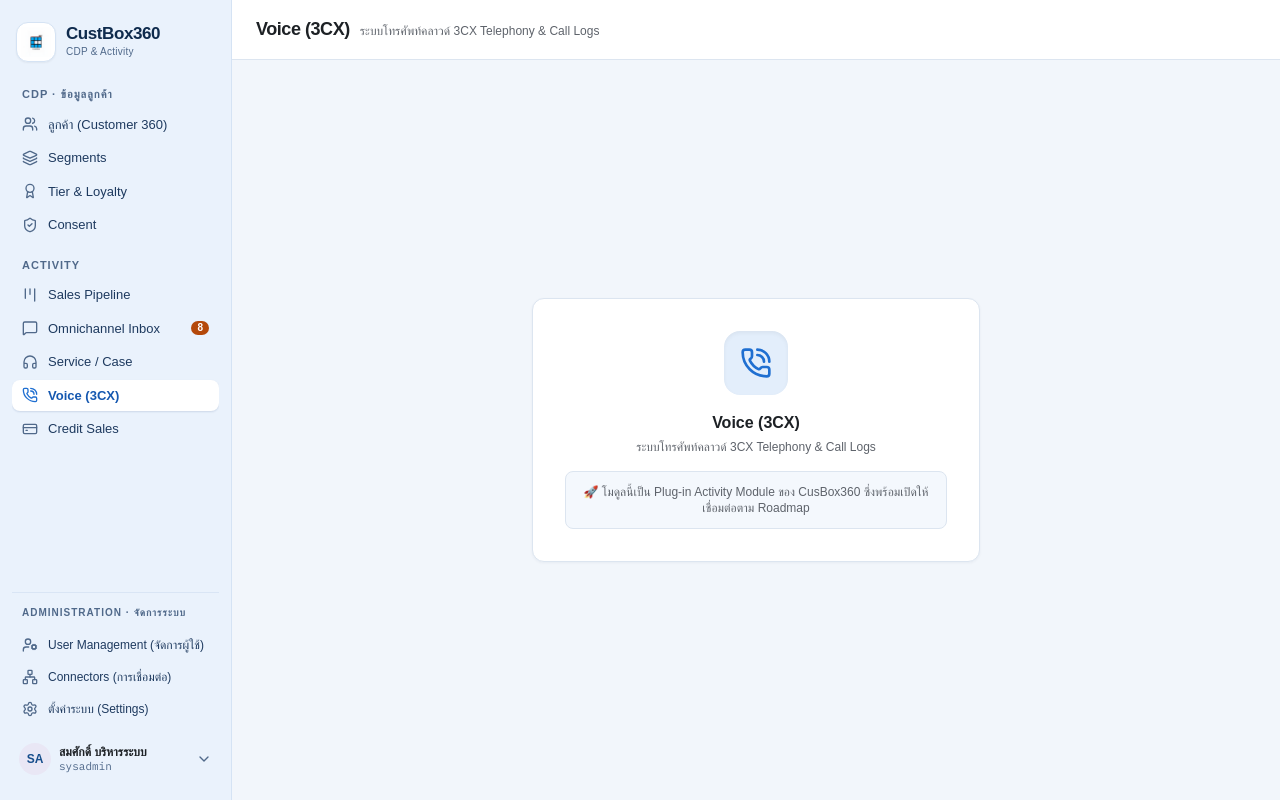
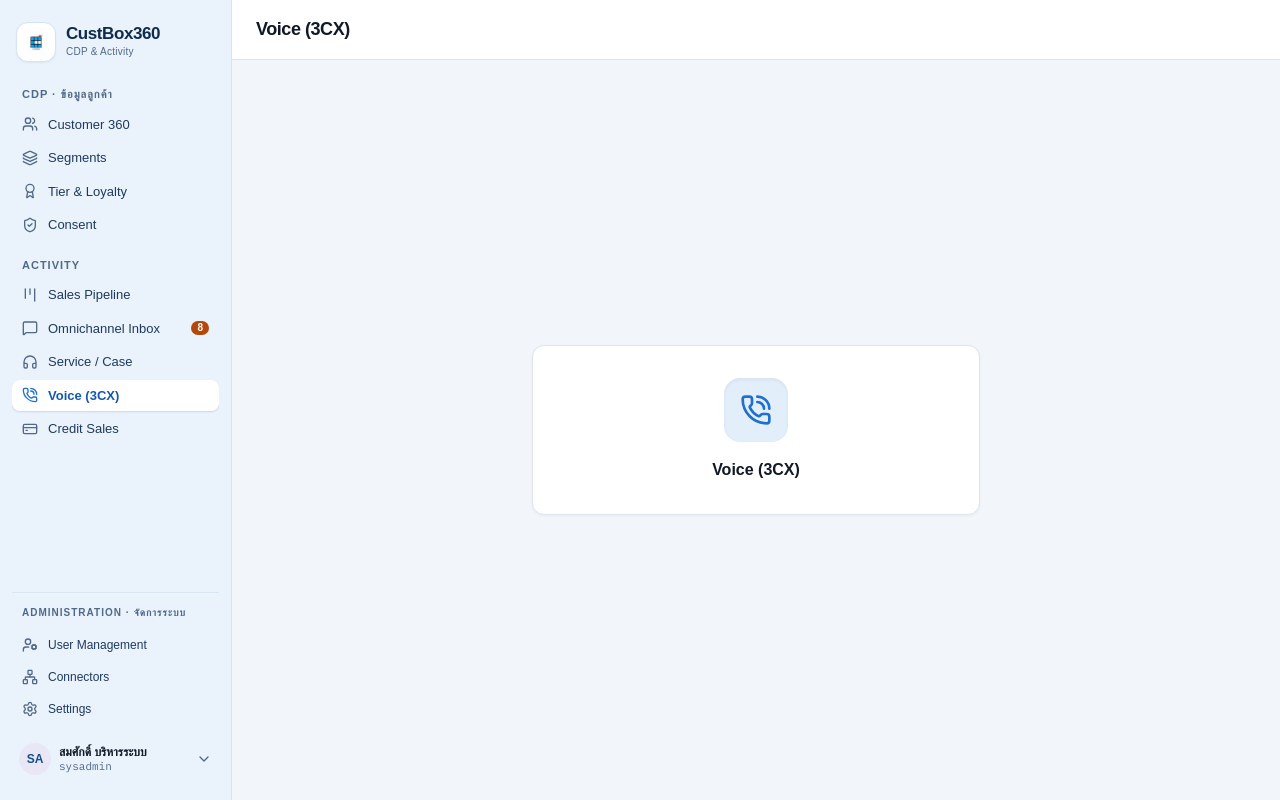
Before and after one commit to isarachootip/cbbox360, a React (Vite) app: page /voice in a window 1280 px wide. Built offline with nearby package versions, Linux system fonts and the light colour scheme; a web font is replaced by a local one.

Commit message:
feat: clean UI design with solid black text and minimal headers

```diff
--- a/src/components/layout/Sidebar.tsx
+++ b/src/components/layout/Sidebar.tsx
@@ -33,7 +33,7 @@
 
   const cdpNavItems = [
     {
-      name: 'ลูกค้า (Customer 360)',
+      name: 'Customer 360',
       path: `/customers/${selectedCustomerId || 'C00123'}`,
       activeMatch: '/customers',
       icon: Users,
@@ -94,19 +94,19 @@
 
   const adminNavItems = [
     {
-      name: 'User Management (จัดการผู้ใช้)',
+      name: 'User Management',
       path: '/users',
       activeMatch: '/users',
       icon: UserCog,
     },
     {
-      name: 'Connectors (การเชื่อมต่อ)',
+      name: 'Connectors',
       path: '/connectors',
       activeMatch: '/connectors',
       icon: Network,
     },
     {
-      name: 'ตั้งค่าระบบ (Settings)',
+      name: 'Settings',
       path: '/settings',
       activeMatch: '/settings',
       icon: Settings,
--- a/src/pages/CreditSalesPage.tsx
+++ b/src/pages/CreditSalesPage.tsx
@@ -61,7 +61,6 @@
       {/* Top Header */}
       <PageHeader
         title="Credit Sales"
-        subtitle="Sync จากระบบ Credit Sales ล่าสุด 26 ก.ย. 12:45"
         actionButton={
           <button
             onClick={() => setIsCallListModalOpen(true)}
--- a/src/pages/PlaceholderPage.tsx
+++ b/src/pages/PlaceholderPage.tsx
@@ -41,11 +41,11 @@
     }
   };
 
-  const { title, subtitle, icon: Icon } = getPageInfo();
+  const { title, icon: Icon } = getPageInfo();
 
   return (
     <div className="flex-1 flex flex-col h-full overflow-hidden bg-bg-app select-none">
-      <PageHeader title={title} subtitle={subtitle} />
+      <PageHeader title={title} />
 
       <div className="flex-1 flex items-center justify-center p-6">
         <div className="max-w-md w-full bg-white rounded-card border border-border p-8 text-center shadow-card space-y-4">
@@ -55,11 +55,6 @@
 
           <div>
             <h3 className="text-base font-bold text-text-primary">{title}</h3>
-            <p className="text-xs text-text-secondary mt-1">{subtitle}</p>
-          </div>
-
-          <div className="p-3 bg-bg-subtle rounded-lg border border-border text-xs text-text-secondary">
-            🚀 โมดูลนี้เป็น Plug-in Activity Module ของ CusBox360 ซึ่งพร้อมเปิดให้เชื่อมต่อตาม Roadmap
           </div>
         </div>
       </div>
--- a/src/pages/SegmentsPage.tsx
+++ b/src/pages/SegmentsPage.tsx
@@ -118,7 +118,6 @@
       {/* Top Header */}
       <PageHeader
         title="Segments"
-        subtitle="ลูกค้าทั้งหมด 48,200 คน · คำนวณใหม่ทุกคืน 02:00"
         actionButton={
           <button
             onClick={() => setIsNewModalOpen(true)}
--- a/src/pages/TierLoyaltyPage.tsx
+++ b/src/pages/TierLoyaltyPage.tsx
@@ -37,7 +37,6 @@
       {/* Top Header */}
       <PageHeader
         title="Tier & Loyalty"
-        subtitle="วัดจากยอดสุทธิ 12 เดือนย้อนหลัง หรือจำนวน Order · ข้อมูล ณ 26 ก.ย. 2026"
         actionButton={
           <button
             onClick={() => setIsEditRulesModalOpen(true)}
--- a/tailwind.config.js
+++ b/tailwind.config.js
@@ -33,9 +33,9 @@
           DEFAULT: '#E6ECF4',
         },
         text: {
-          primary: '#1D2125',
-          secondary: '#5E636B',
-          body2: '#3F444B',
+          primary: '#111827',
+          secondary: '#4B5563',
+          body2: '#1F2937',
         },
         warn: {
           bg: '#FDF6E9',
```
